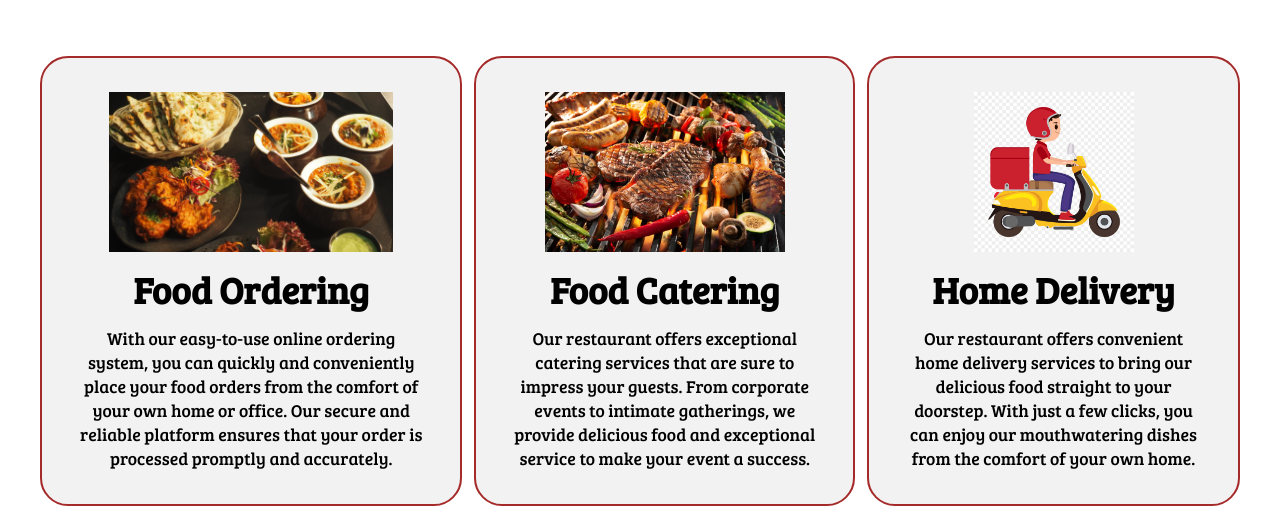
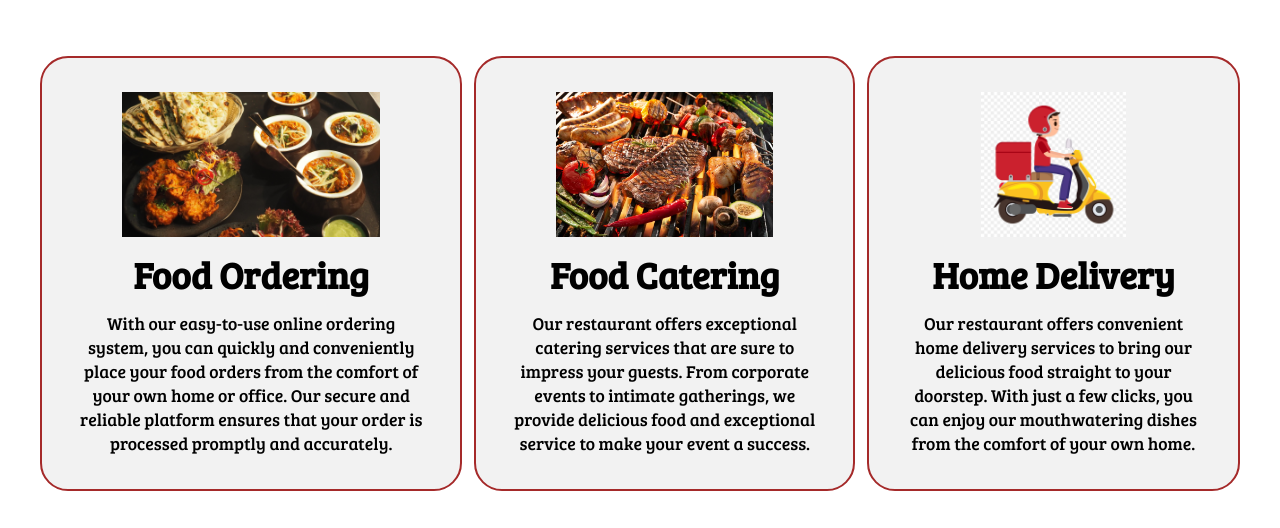
Before and after one commit to Areel123/The-Hungry-Hub, a plain HTML site: page index.html in a window 1280 px wide. Shown: the part 1000-1528 px from the top of the page. Drawn offline with Linux system fonts and the light colour scheme; a web font is replaced by a local one.

Commit message:
Update style.css

```diff
--- a/Css/style.css
+++ b/Css/style.css
@@ -147,7 +147,7 @@ html {
 
 
 #services .box img {
-    height: 160px;
+    height: 145px;
     margin: auto;
     display: block;
 }
```
